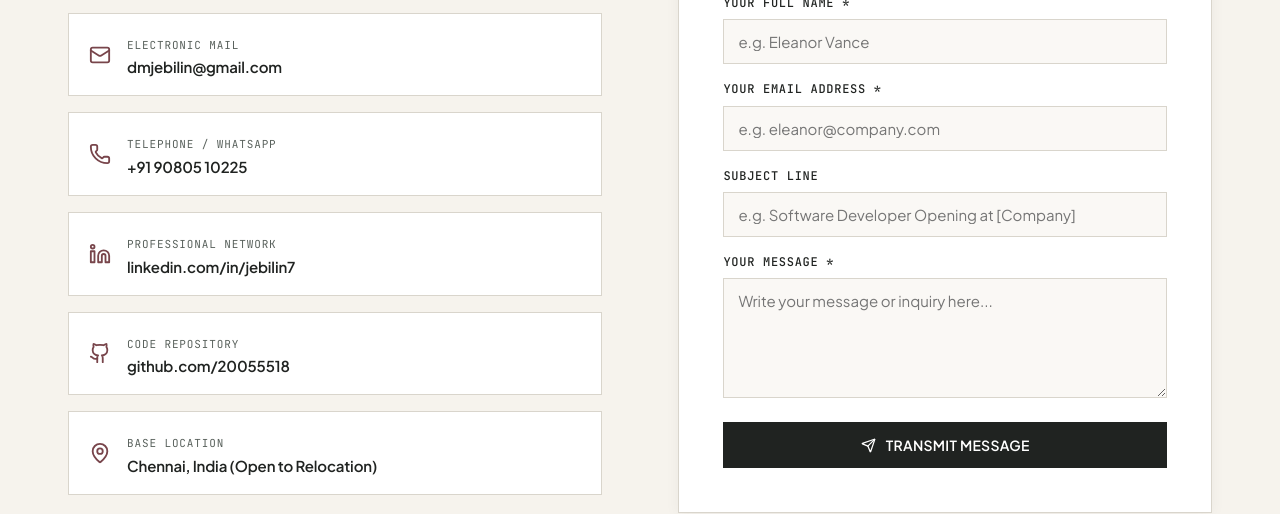
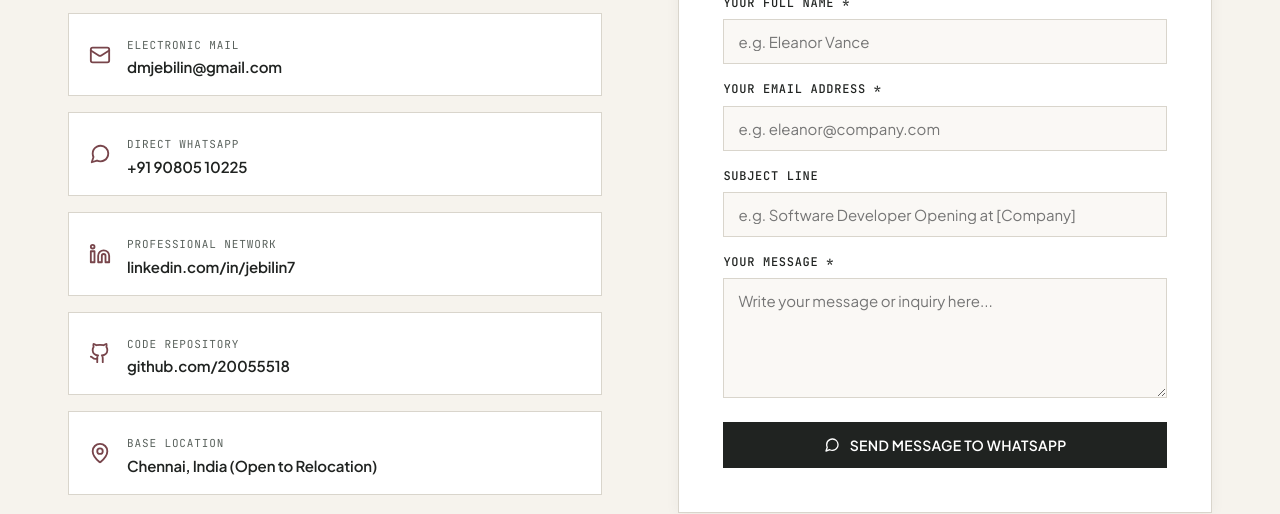
Before and after one commit to 20055518/portfolio, a React (Vite) app: page / in a window 1280 px wide. Shown: the part 10880-11394 px from the top of the page. Built offline with nearby package versions, Linux system fonts and the light colour scheme.

Commit message:
feat: redirect message box to whatsapp number 9080510225

```diff
--- a/src/components/Contact.jsx
+++ b/src/components/Contact.jsx
@@ -1,6 +1,6 @@
 import React, { useState } from 'react';
-import { Mail, Phone, MapPin, Send, CheckCircle2, AlertCircle } from 'lucide-react';
-import { GithubIcon, LinkedinIcon } from './Icons.jsx';
+import { Mail, Phone, MapPin, Send, CheckCircle2, AlertCircle, MessageSquare } from 'lucide-react';
+import { GithubIcon, LinkedinIcon, WhatsAppIcon } from './Icons.jsx';
 import { portfolioData } from '../data/portfolioData.js';
 
 export default function Contact({ personal = portfolioData.personal }) {
@@ -40,14 +40,19 @@ export default function Contact({ personal = portfolioData.personal }) {
 
     const subjectText = formData.subject.trim() || `Portfolio Inquiry from ${formData.name}`;
 
+    // Direct WhatsApp Dispatch to +91 9080510225
+    const cleanPhone = "919080510225";
+    const waText = `*New Portfolio Message*\n*From:* ${formData.name}\n*Email:* ${formData.email}\n*Subject:* ${subjectText}\n\n*Message:*\n${formData.message}`;
+    const waUrl = `https://wa.me/${cleanPhone}?text=${encodeURIComponent(waText)}`;
+
+    // Open WhatsApp in new tab / app
+    window.open(waUrl, '_blank', 'noopener,noreferrer');
+
+    // Also send async copy to email silently in the background
     try {
-      // 1. Primary: Submit to Web3Forms (forwards directly to dmjebilin@gmail.com without account activation friction)
-      const resWeb3 = await fetch('https://api.web3forms.com/submit', {
+      fetch('https://api.web3forms.com/submit', {
         method: 'POST',
-        headers: {
-          'Content-Type': 'application/json',
-          'Accept': 'application/json'
-        },
+        headers: { 'Content-Type': 'application/json', 'Accept': 'application/json' },
         body: JSON.stringify({
           access_key: '5f9226cf-4481-4fc3-a55e-f0eebfbe4d9d',
           name: formData.name,
@@ -56,50 +61,8 @@ export default function Contact({ personal = portfolioData.personal }) {
           message: formData.message,
           to: personal.email
         })
-      });
-
-      const dataWeb3 = await resWeb3.json().catch(() => ({}));
-      if (resWeb3.ok && dataWeb3.success) {
-        setStatus({ submitting: false, success: true, error: null });
-        setFormData({ name: '', email: '', subject: '', message: '' });
-        return;
-      }
-
-      // 2. Secondary fallback: Formspree endpoint
-      const response = await fetch('https://formspree.io/f/mqaeewge', {
-        method: 'POST',
-        headers: {
-          'Content-Type': 'application/json',
-          'Accept': 'application/json'
-        },
-        body: JSON.stringify({
-          name: formData.name,
-          email: formData.email,
-          _replyto: formData.email,
-          subject: subjectText,
-          message: formData.message
-        })
-      });
-
-      if (response.ok) {
-        setStatus({
-          submitting: false,
-          success: true,
-          error: null
-        });
-        setFormData({ name: '', email: '', subject: '', message: '' });
-        return;
-      } else {
-        throw new Error('Online form gateway rejected.');
-      }
-    } catch (err) {
-      // 3. Guaranteed Delivery Fallback: Direct Mailto Dispatch
-      console.warn('Form service failed, triggering direct client mail client dispatch...', err);
-
-      const mailBody = `Name: ${formData.name}\nEmail: ${formData.email}\nSubject: ${subjectText}\n\nMessage:\n${formData.message}`;
-      const mailtoUrl = `mailto:${personal.email}?subject=${encodeURIComponent(subjectText)}&body=${encodeURIComponent(mailBody)}`;
-
-      window.location.href = mailtoUrl;
+      }).catch(() => {});
+    } catch (e) {}
 
     setStatus({
       submitting: false,
@@ -107,7 +70,6 @@ export default function Contact({ personal = portfolioData.personal }) {
       error: null
     });
     setFormData({ name: '', email: '', subject: '', message: '' });
-    }
   };
 
   return (
@@ -140,12 +102,17 @@ export default function Contact({ personal = portfolioData.personal }) {
                 </div>
               </a>
 
-              <a href={`tel:${personal.phone.replace(/\s+/g, '')}`} className="channel-card">
+              <a
+                href="https://wa.me/919080510225?text=Hi%20Jebilin,%20I%20viewed%20your%20portfolio%20and%20would%20like%20to%20connect."
+                target="_blank"
+                rel="noopener noreferrer"
+                className="channel-card"
+              >
                 <div className="channel-icon">
-                  <Phone size={22} />
+                  <WhatsAppIcon size={22} />
                 </div>
                 <div className="channel-content">
-                  <span className="channel-label">TELEPHONE / WHATSAPP</span>
+                  <span className="channel-label">DIRECT WHATSAPP</span>
                   <div className="channel-val">{personal.phoneDisplay}</div>
                 </div>
               </a>
@@ -285,8 +252,8 @@ export default function Contact({ personal = portfolioData.personal }) {
                 className="btn btn-primary"
                 style={{ width: '100%', marginTop: '8px' }}
               >
-                <Send size={15} />
-                <span>{status.submitting ? 'Transmitting Message...' : 'Transmit Message'}</span>
+                <WhatsAppIcon size={16} />
+                <span>Send Message to WhatsApp</span>
               </button>
             </form>
           </div>
--- a/src/components/Icons.jsx
+++ b/src/components/Icons.jsx
@@ -38,3 +38,21 @@ export function LinkedinIcon({ size = 18, className = "" }) {
     </svg>
   );
 }
+
+export function WhatsAppIcon({ size = 18, className = "" }) {
+  return (
+    <svg
+      width={size}
+      height={size}
+      viewBox="0 0 24 24"
+      fill="none"
+      stroke="currentColor"
+      strokeWidth="2"
+      strokeLinecap="round"
+      strokeLinejoin="round"
+      className={className}
+    >
+      <path d="M21 11.5a8.38 8.38 0 0 1-.9 3.8 8.5 8.5 0 0 1-7.6 4.7 8.38 8.38 0 0 1-3.8-.9L3 21l1.9-5.7a8.38 8.38 0 0 1-.9-3.8 8.5 8.5 0 0 1 4.7-7.6 8.38 8.38 0 0 1 3.8-.9h.5a8.48 8.48 0 0 1 8 8v.5z" />
+    </svg>
+  );
+}
```
Lines whose indentation alone changed are shown as unchanged.
